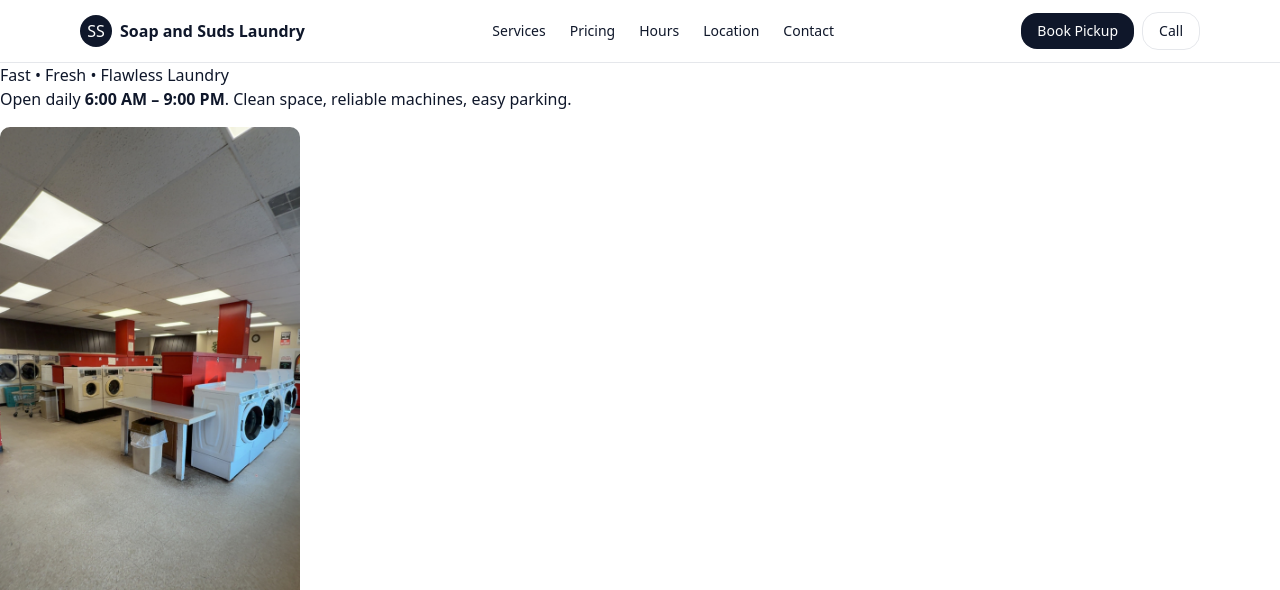
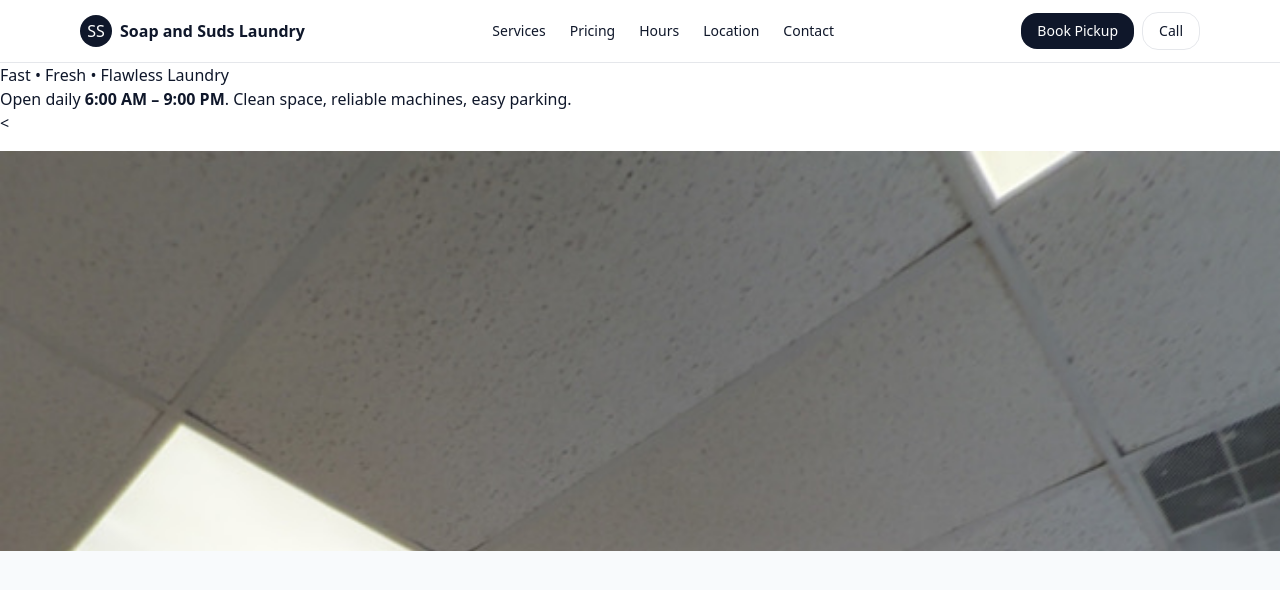
Before and after one commit to nashit444/soap-and-suds, a plain HTML site: page index.html in a window 1280 px wide. Shown: the top 590 px of the page. Drawn offline with nearby package versions, Linux system fonts and the light colour scheme.

Commit message:
Add files via upload

```diff
--- a/index.html
+++ b/index.html
@@ -80,9 +80,13 @@
   <p class="lead">Open daily <strong>6:00 AM – 9:00 PM</strong>. Clean space, reliable machines, easy parking.</p>
 
   <!-- Add your photo here -->
-  <img <img src="laundromat.jpeg"
-     alt="Soap and Suds Laundry in Winchendon"
-     style="margin-top:1rem;width:300px;border-radius:10px;">
+  <<!-- Full-width banner photo -->
+<div style="margin-top:1rem; width:100%; max-height:400px; overflow:hidden;">
+  <img src="laundromat.jpeg"
+       alt="Soap and Suds Laundry in Winchendon"
+       style="width:100%; height:auto; object-fit:cover; display:block;">
+</div>
+
 
 </section>
 
```
